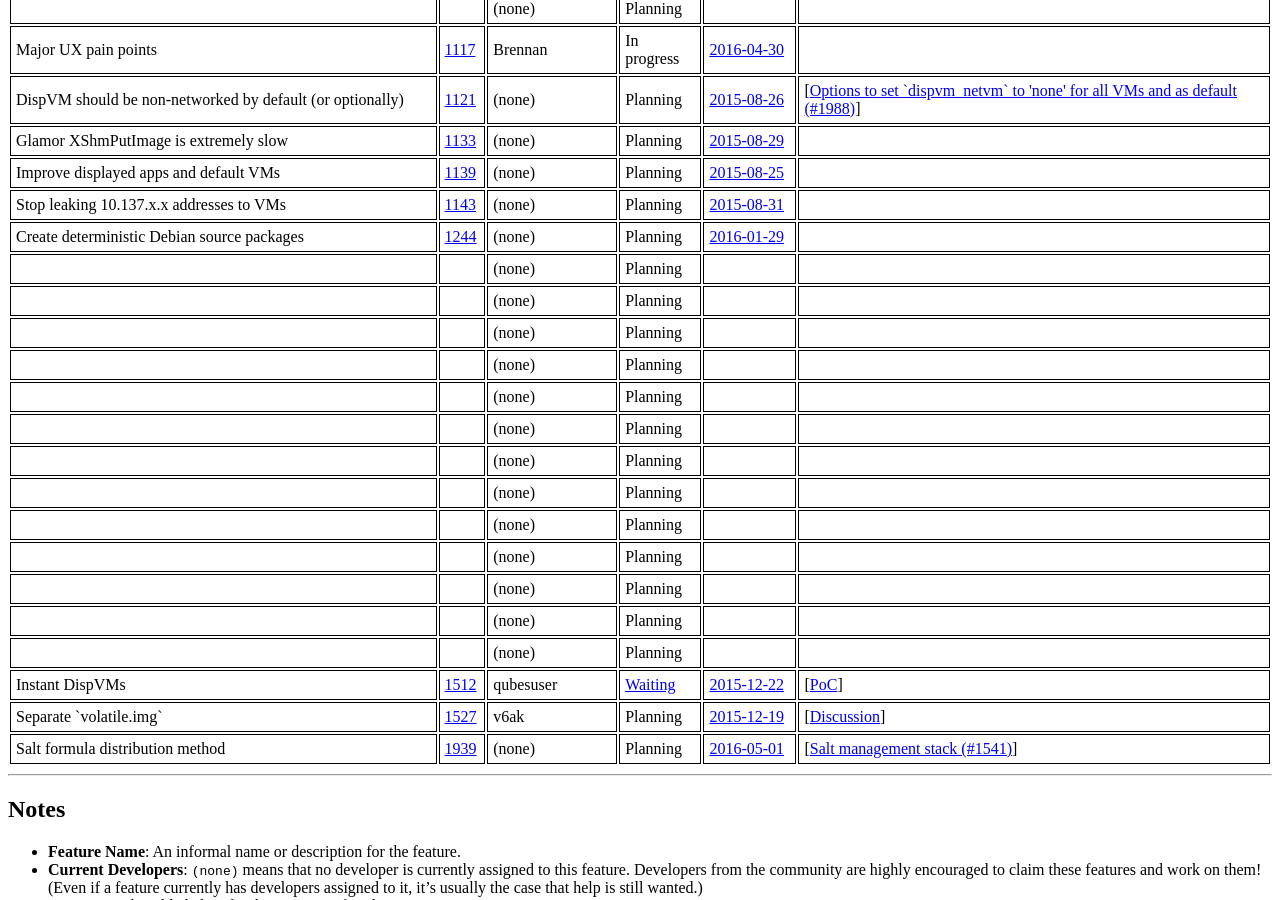
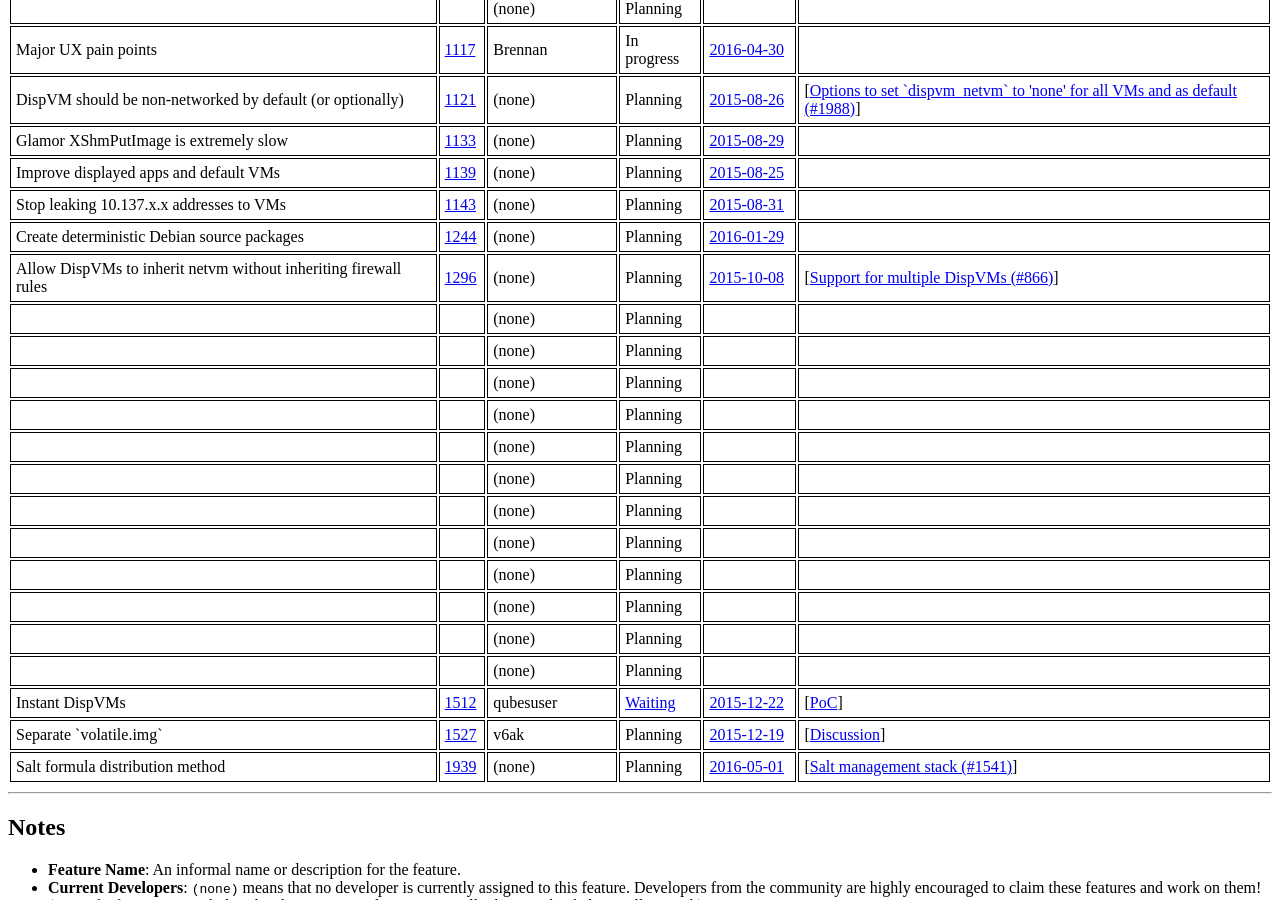
Before and after one commit to QubesOS/qubes-issues, a Jekyll site: the page built from index.md, in a window 1280 px wide and 900 px high, scrolled down 1514 px. Built offline with Jekyll 4.4.1, drawn with Linux system fonts in a browser that asks for light colours.

Commit message:
Track #1296

```diff
--- a/_data/features.yml
+++ b/_data/features.yml
@@ -677,18 +677,18 @@
   - desc   :
     url    :
 
-- name   :
-  issue  :
+- name   : Allow DispVMs to inherit netvm without inheriting firewall rules
+  issue  : 1296
   devs   :
   status :
-    code   :
+    code   : Planning
     url    :
   updated:
-    date   :
-    url    :
+    date   : 2015-10-08
+    url    : https://github.com/QubesOS/qubes-issues/issues/1296#issuecomment-146563664
   info   :
-  - desc   :
-    url    :
+  - desc   : Support for multiple DispVMs (#866)
+    url    : https://github.com/QubesOS/qubes-issues/issues/866
   - desc   :
     url    :
 
```
